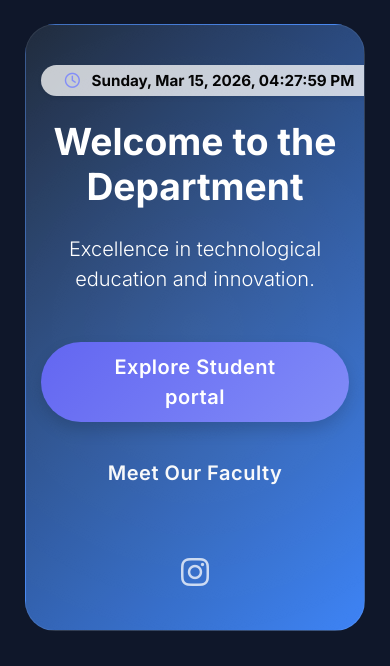
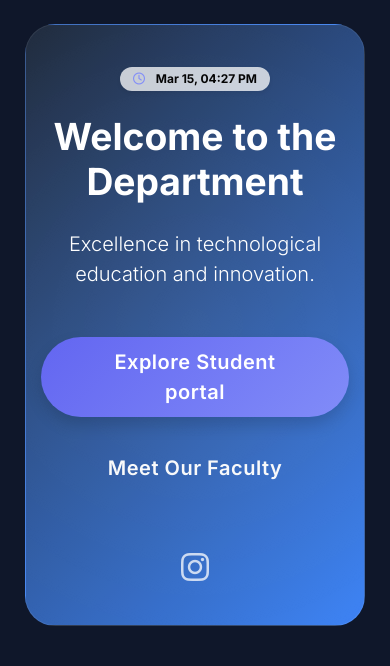
Before and after one commit to 23it010-ctrl/IT-Department, a Flask app: page / in a window 390 px wide. Shown: the part 57-723 px from the top of the page. Run offline with Flask 3, Linux system fonts and the light colour scheme; data comes from the database, SQL or seed files in the repository; data that the repository does not hold is empty.

Commit message:
Ensure data permanence by ignoring DB files and improve date-time responsiveness

```diff
--- a/templates/home.html
+++ b/templates/home.html
@@ -4,7 +4,7 @@
 <section id="home" class="row g-0">
     <div class="col-md-12 hero-section text-white p-5 text-center animate-fade" style="border-radius: 30px; background: linear-gradient(135deg, #1e293b, #3b82f6);">
         <div class="mb-4">
-            <span class="badge bg-white text-dark bg-opacity-75 py-2 px-4 rounded-pill shadow-sm" style="font-size: 0.95rem;">
+            <span class="badge bg-white text-dark bg-opacity-75 py-2 px-4 rounded-pill shadow-sm responsive-time-badge">
                 <i class="fa-regular fa-clock me-2 text-primary"></i> <span id="liveDateTime" class="fw-bold"></span>
             </span>
         </div>
@@ -155,12 +155,24 @@
 <script>
 function updateLiveTime() {
     const now = new Date();
-    const options = {
-        weekday: 'long', year: 'numeric', month: 'short', day: 'numeric',
-        hour: '2-digit', minute: '2-digit', second: '2-digit'
-    };
+    const isMobile = window.innerWidth < 576;
+
+    let options;
+    if (isMobile) {
+        options = {
+            month: 'short', day: 'numeric',
+            hour: '2-digit', minute: '2-digit'
+        };
+    } else {
+        options = {
+            weekday: 'long', year: 'numeric', month: 'short', day: 'numeric',
+            hour: '2-digit', minute: '2-digit', second: '2-digit'
+        };
+    }
+
     document.getElementById('liveDateTime').textContent = now.toLocaleDateString('en-US', options);
 }
+window.addEventListener('resize', updateLiveTime);
 setInterval(updateLiveTime, 1000);
 updateLiveTime();
 
@@ -183,5 +195,18 @@ document.querySelectorAll('a[href^="#"]').forEach(anchor => {
 .line-clamp-3 { display: -webkit-box; -webkit-line-clamp: 3; -webkit-box-orient: vertical; overflow: hidden; line-clamp: 3; }
 .glass-card { background: rgba(255,255,255,0.03) !important; border: 1px solid rgba(255,255,255,0.1) !important; }
 section { scroll-margin-top: 100px; }
+
+.responsive-time-badge {
+    font-size: 0.95rem;
+    transition: all 0.3s ease;
+    white-space: nowrap;
+}
+
+@media (max-width: 576px) {
+    .responsive-time-badge {
+        font-size: 0.75rem;
+        padding: 0.4rem 0.8rem !important;
+    }
+}
 </style>
 {% endblock %}
```
Also changed, not shown: 1 other file.
